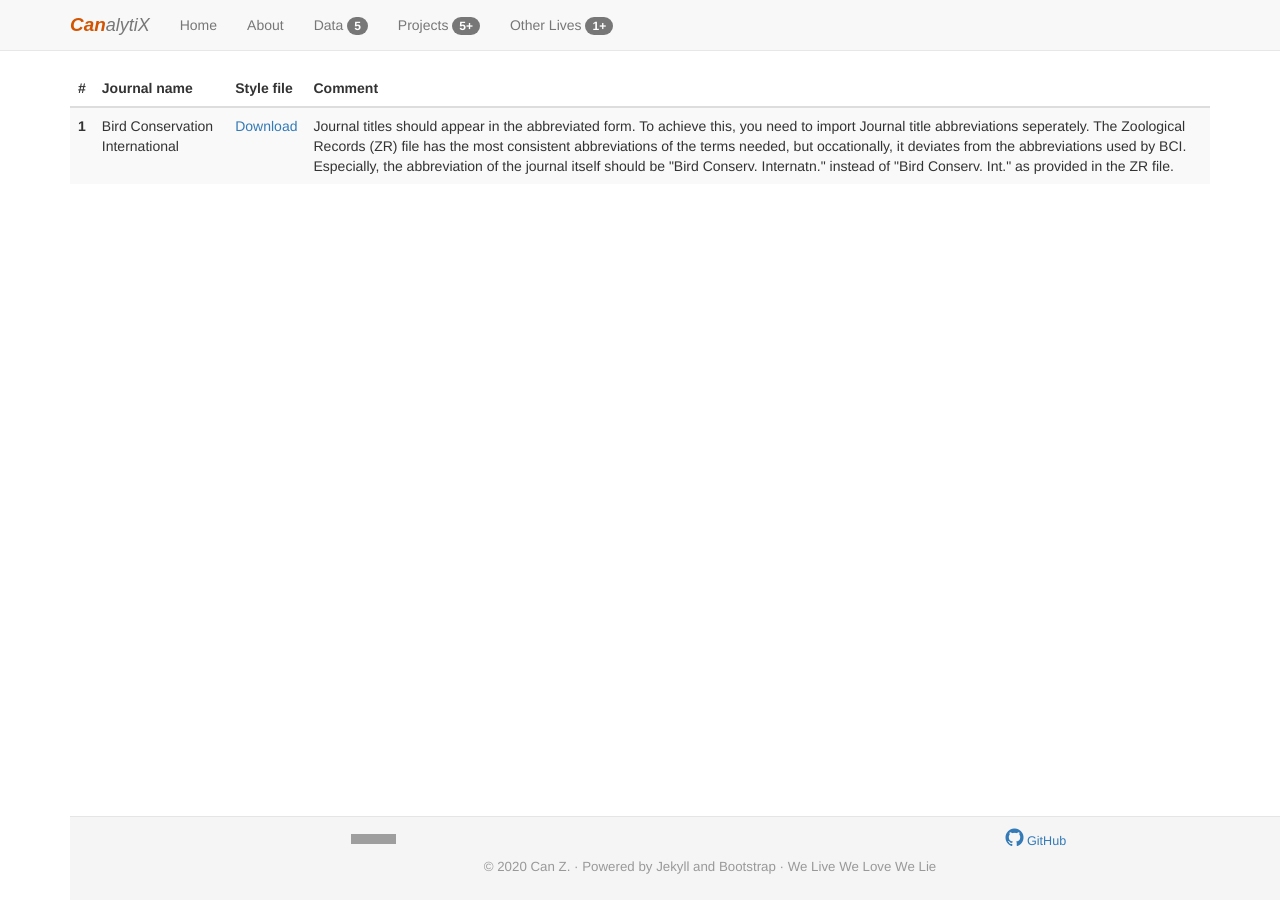
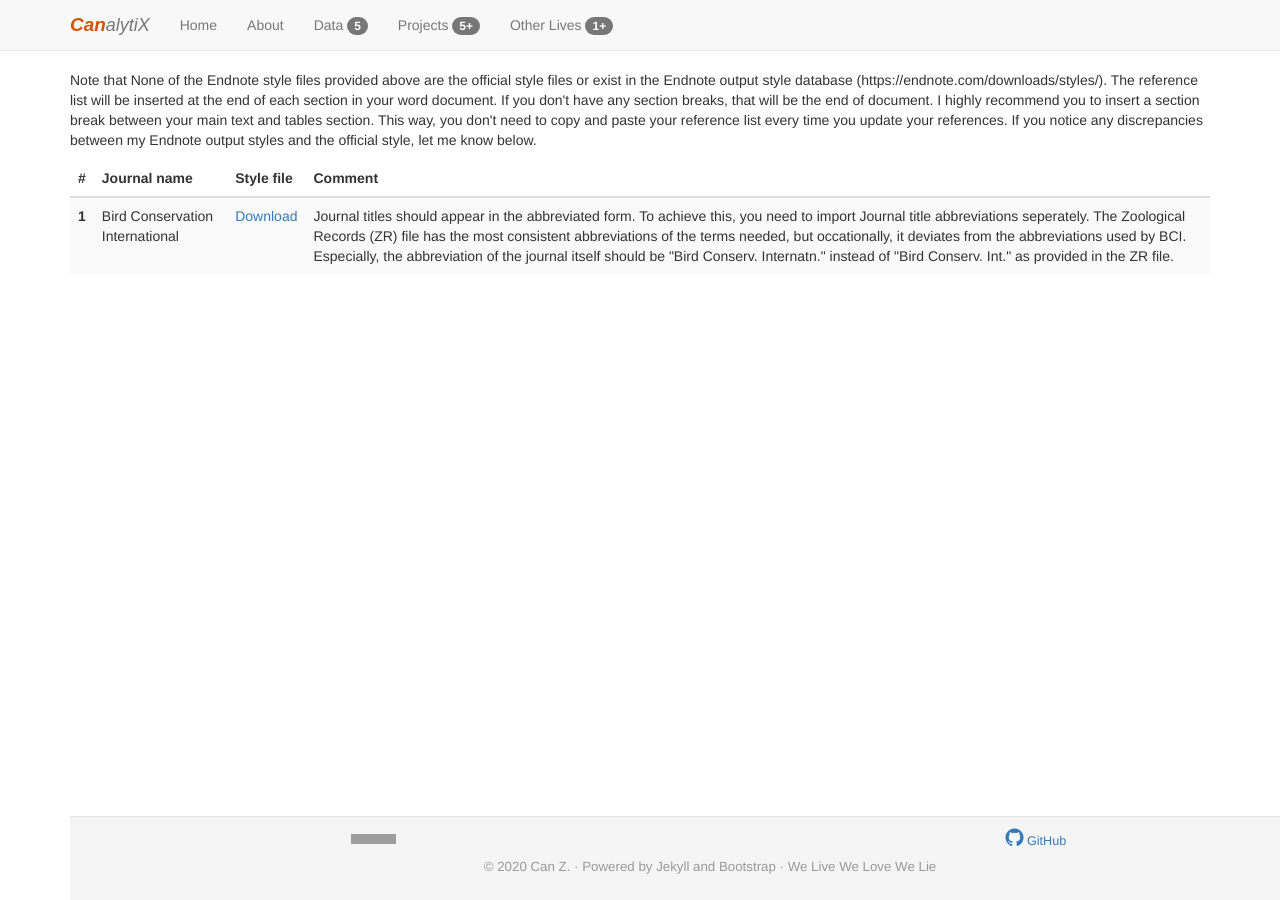
Before and after one commit to HVoltBb/HVoltBb.github.io, a Jekyll site: the page built from random/posts/EndnoteStyles.html, in a window 1280 px wide. Built offline with Jekyll 4.4.1, drawn with Linux system fonts in a browser that asks for light colours; comment, search, counter and statistics services are not loaded; some of the changed lines change nothing that is shown; grey boxes are pictures that could not be loaded.

Commit message:
Update EndnoteStyles.html

```diff
--- a/random/posts/EndnoteStyles.html
+++ b/random/posts/EndnoteStyles.html
@@ -2,7 +2,7 @@
 layout: default
 title: Endnote styles
 DoMath: false
-disqus-comments: false
+disqus-comments: true
 describe: true
 description: Endnote styles for select journals in conservation ecology
 ---
@@ -25,3 +25,4 @@ description: Endnote styles for select journals in conservation ecology
 		</tr>
 
 	</tbody>
+	<p>Note that None of the Endnote style files provided above are the official style files or exist in the Endnote output style database (https://endnote.com/downloads/styles/). The reference list will be inserted at the end of each section in your word document. If you don't have any section breaks, that will be the end of document. I highly recommend you to insert a section break between your main text and tables section. This way, you don't need to copy and paste your reference list every time you update your references. If you notice any discrepancies between my Endnote output styles and the official style, let me know below.</p>
```
